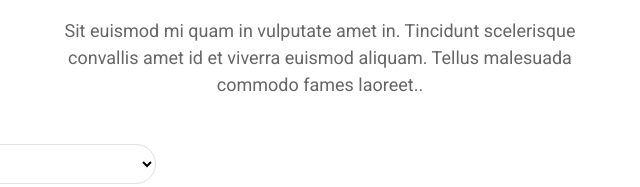
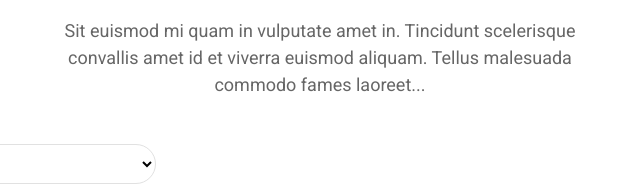
Before and after one commit to marvansm/X-Store, a website: page public/shop.html in a window 1280 px wide. Shown: the part 278-465 px from the top of the page, 320-960 px from the left. Drawn offline with nearby package versions, Linux system fonts and the light colour scheme.

```diff
--- a/public/shop.html
+++ b/public/shop.html
@@ -104,7 +104,7 @@
             <p>
               Sit euismod mi quam in vulputate amet in. Tincidunt scelerisque
               convallis amet id et viverra euismod aliquam. Tellus malesuada
-              commodo fames laoreet..
+              commodo fames laoreet...
             </p>
           </div>
           <div class="filter">
```
